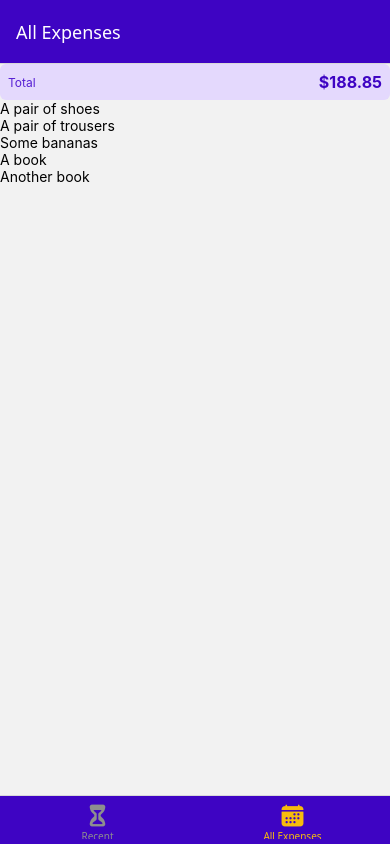
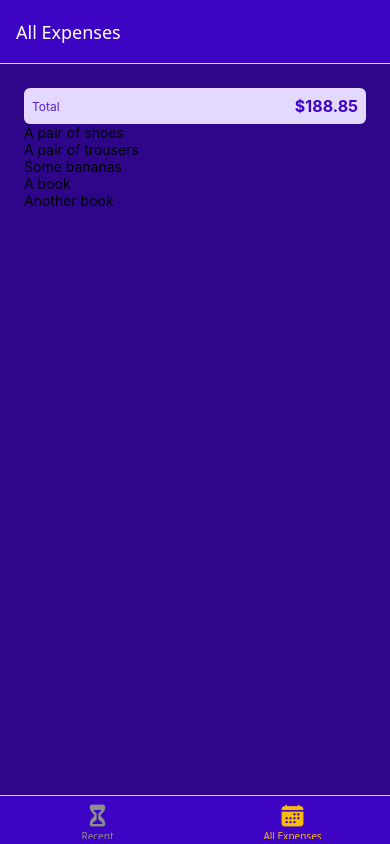
Before and after one commit to Evans-Boateng/ExpenseTracker, a React Native app: screen /AllExpenses in a window 390 px wide. Built offline with nearby package versions, Linux system fonts and the light colour scheme.

Commit message:
We now have a perfect styling for the parent page

```diff
--- a/components/ExpensesOutpu/ExpensesOutput.js
+++ b/components/ExpensesOutpu/ExpensesOutput.js
@@ -1,6 +1,7 @@
-import { View } from "react-native";
+import { View, StyleSheet } from "react-native";
 import ExpensesSummary from "./ExpensesSummary";
 import ExpensesList from "./ExpensesList";
+import { GlobalStyles } from "../../constants/stylse";
 
 const DUMMY_EXPENSES = [
   {
@@ -37,10 +38,19 @@
 
 function ExpensesOutput({expenses, expensesPeriod}) {
   return (
-    <View>
+    <View style={styles.container}>
       <ExpensesSummary expenses={DUMMY_EXPENSES} periodName={expensesPeriod} />
       <ExpensesList expenses={DUMMY_EXPENSES} />
     </View>
   )
 }
+
+const styles = StyleSheet.create({
+  container: {
+    flex: 1,
+    padding: 24,
+    backgroundColor: GlobalStyles.colors.primary700
+  }
+});
+
 export default ExpensesOutput;
```
